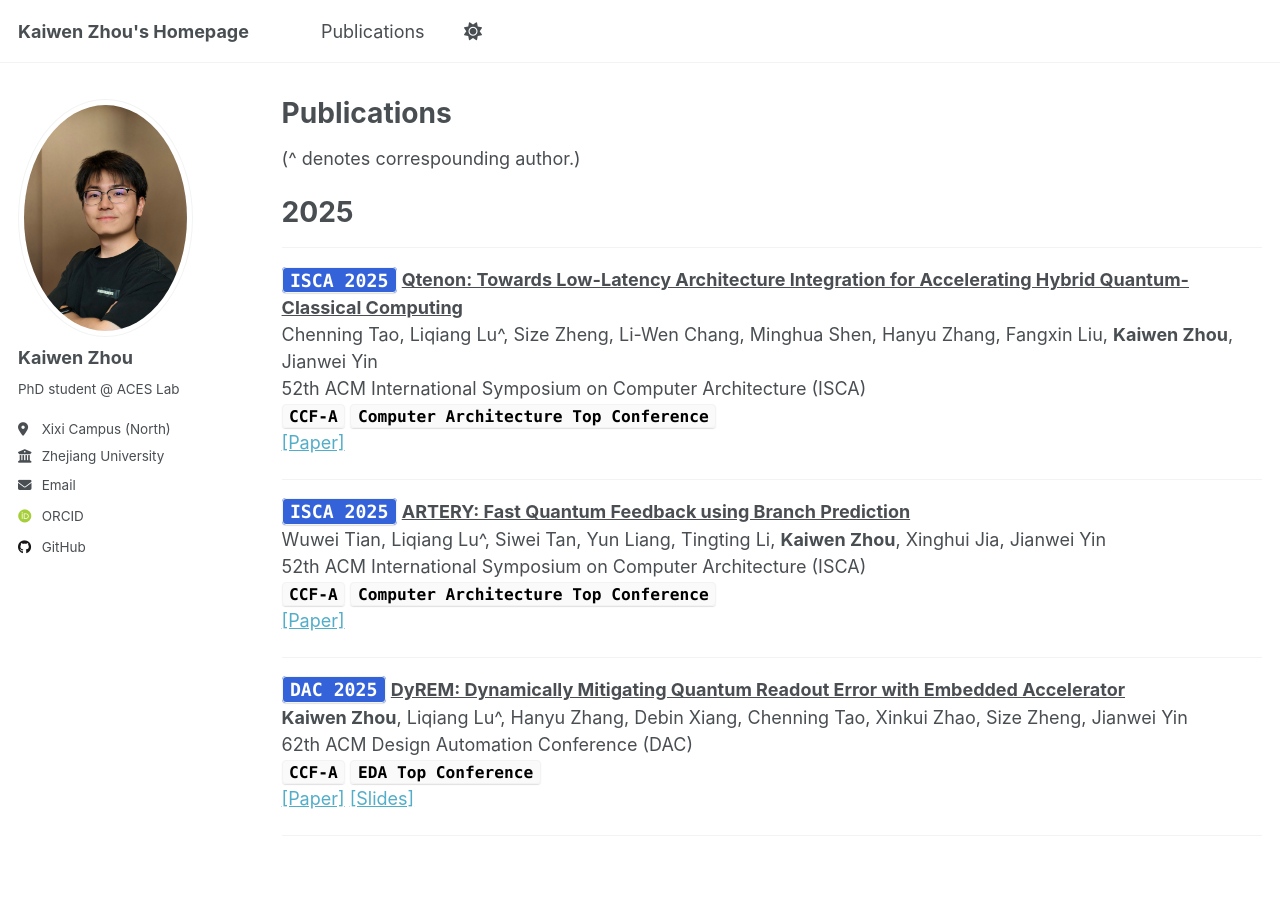
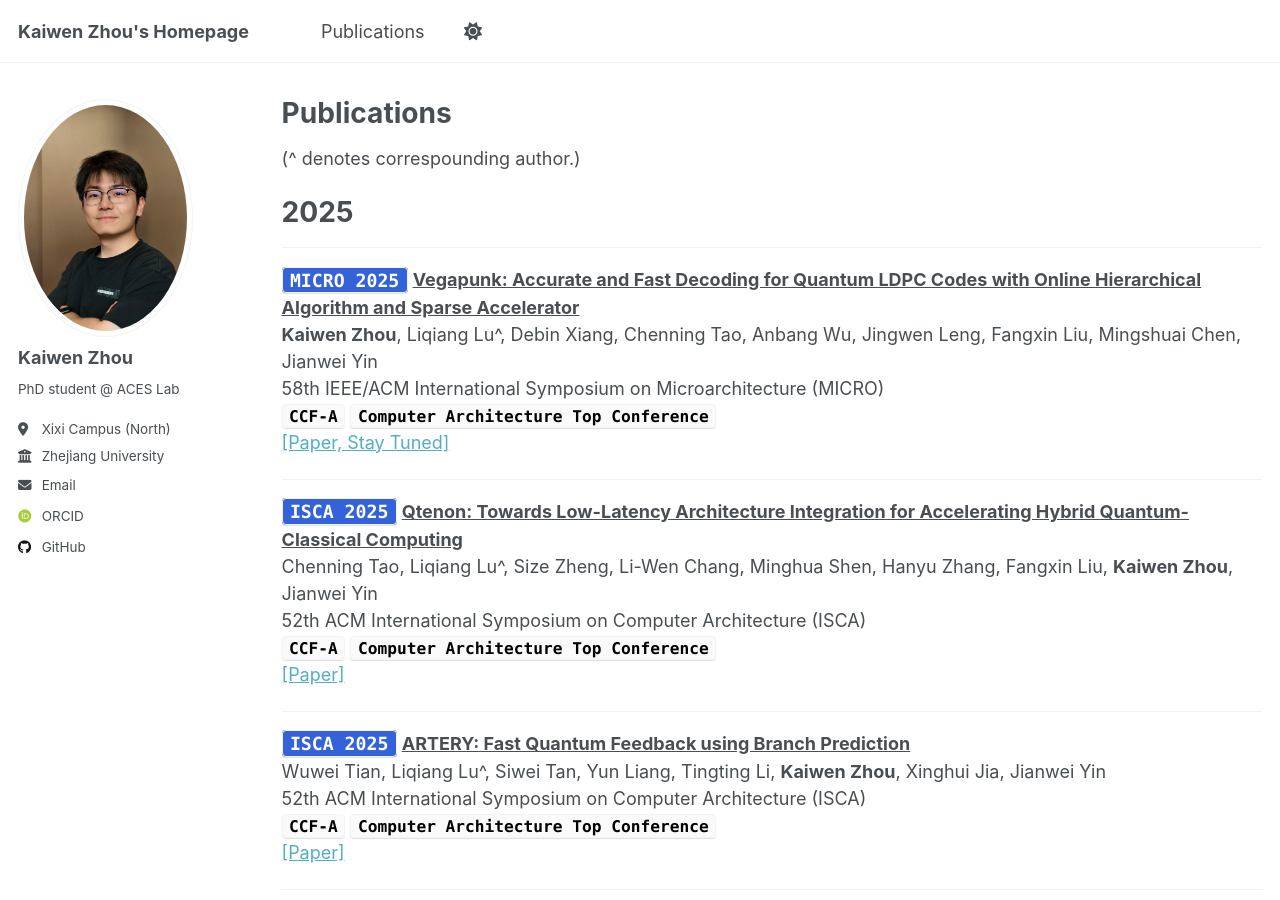
Before and after one commit to KaiwenZhou2003/kaiwenzhou2003.github.io, a Jekyll site: the page built from _pages/publications.md, in a window 1280 px wide and 900 px high. Built offline with Jekyll 4.4.1, drawn with Linux system fonts in a browser that asks for light colours; some web fonts are replaced.

Commit message:
add MICRO2025

```diff
--- a/_pages/publications.md
+++ b/_pages/publications.md
@@ -8,6 +8,26 @@ author_profile: true
 <!-- You can also find my articles on <u><a href="https://scholar.google.com/citations?hl=zh-CN&user=635o82sAAAAJ">my Google Scholar profile</a>.</u> -->
 
 # 2025
+
+------
+
+<code style="color: #ffffff; background-color:rgb(51, 98, 217); font-size: 1.01em;"><b>MICRO 2025</b></code>
+<a href="" style="color:rgb(74, 78, 82); "><strong>
+  Vegapunk: Accurate and Fast Decoding for Quantum LDPC Codes with Online Hierarchical Algorithm and Sparse Accelerator</strong>
+</a>
+<br>
+<span ><strong>Kaiwen Zhou</strong>, Liqiang Lu^, Debin Xiang, Chenning Tao, Anbang Wu, Jingwen Leng, Fangxin Liu, Mingshuai Chen, Jianwei Yin
+</span>
+<br>
+<span style="">
+58th IEEE/ACM International Symposium on Microarchitecture (MICRO)
+</span>
+<br>
+<code style="color: black; background-color: #fafafa; font-size: 0.9em;"><b>CCF-A</b></code>
+<code style="color: black; background-color: #fafafa; font-size: 0.9em;"><b>Computer Architecture Top Conference</b></code>
+<br>
+<a href="../paper_files/MICRO2025_Vegapunk.pdf">[Paper, Stay Tuned]</a>
+
 ------
 
 <code style="color: #ffffff; background-color:rgb(51, 98, 217); font-size: 1.01em;"><b>ISCA 2025</b></code>
```
Also changed, not shown: _pages/about.md (+1 -0 lines).
